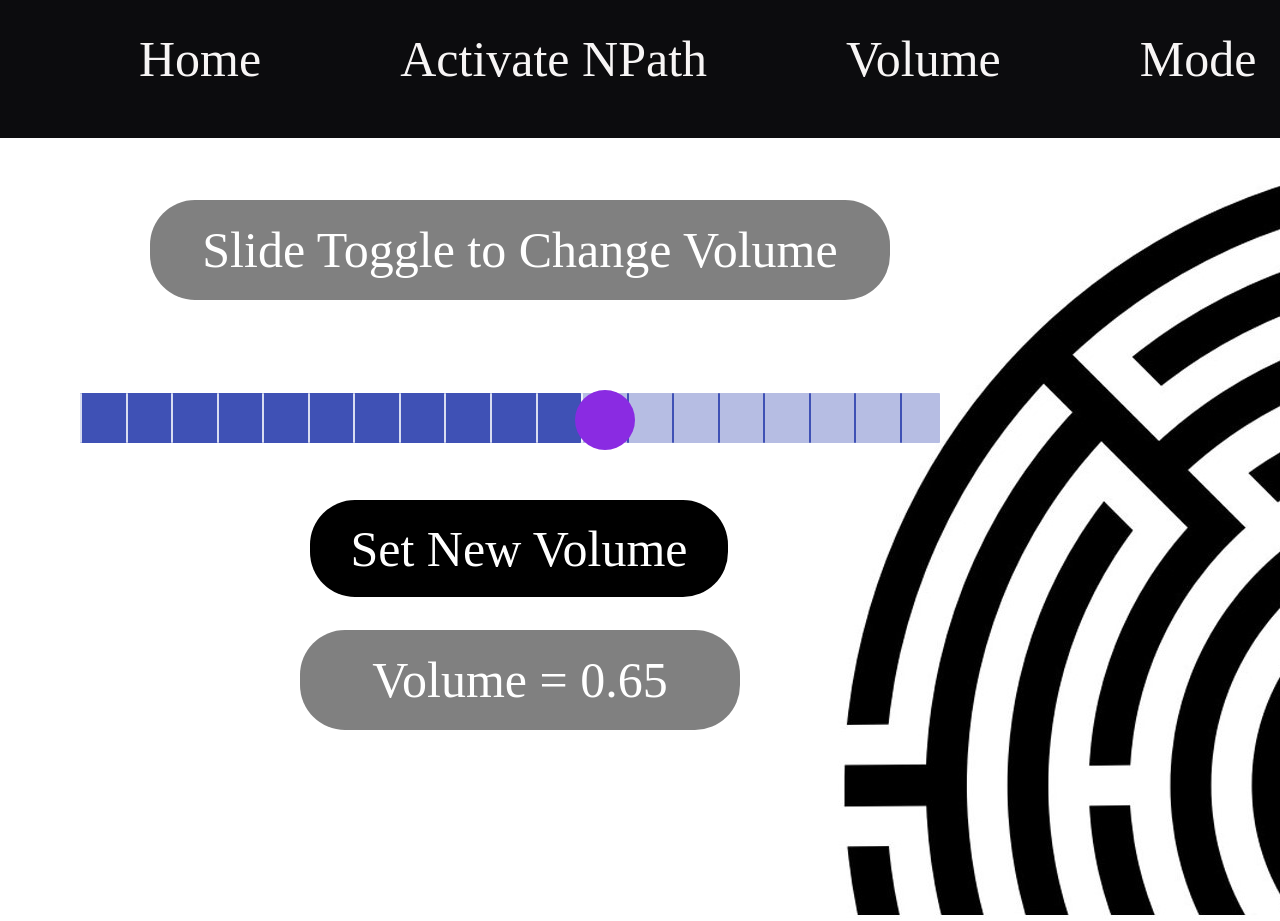
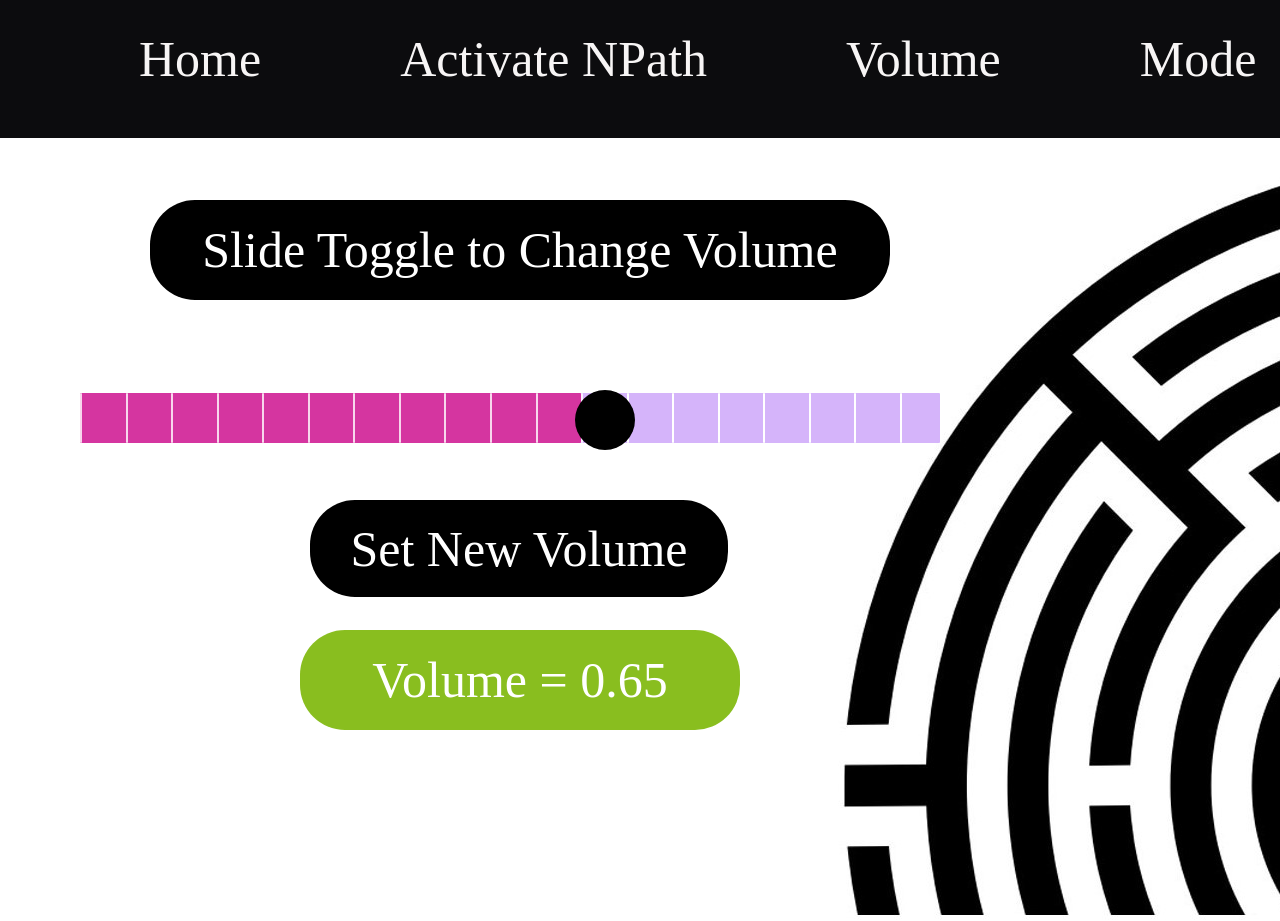
Before and after one commit to catburroughs/NPath, a React (Create React App) app in the folder Front_End/: page /volume in a window 1280 px wide. Shown: the top 921 px of the page. Built offline with nearby package versions, Linux system fonts and the light colour scheme; no server answers.

Commit message:
Slider edited and colour unified across site

```diff
--- a/Front_End/src/Global.css
+++ b/Front_End/src/Global.css
@@ -48,7 +48,7 @@ a:active {
 
 .Headline{
   position: absolute;
-  background-color: grey;
+  background-color: black;
   padding: 20px;
   height: 60px;
   border-radius: 45px;
@@ -61,7 +61,7 @@ a:active {
 
 .VolumeInput{
   position: absolute;
-  background-color: grey;
+  background-color: rgba(137,190,31,1);
   padding: 20px;
   height: 60px;
   border-radius: 45px;
@@ -93,7 +93,7 @@ a:active {
   align-items: flex-start;
   height: auto;
   left: 80px;
-  top: 280px;
+  top: 290px;
   width: 700px;
 }
 
--- a/Front_End/src/components/Buttons/SetTouchpadButton/SetTouchpadButton.css
+++ b/Front_End/src/components/Buttons/SetTouchpadButton/SetTouchpadButton.css
@@ -1,7 +1,7 @@
 
 .SetTouchpadButton {
   left: 50px;
-  top: 640px;
+  top: 650px;
   position: absolute;
   overflow: visible;
   height: 80px;
@@ -21,7 +21,7 @@
 
 .Back_to_Upload_Button{
   left: 50px;
-  top: 180px;
+  top: 190px;
   position: absolute;
   overflow: visible;
   z-index: 2;
--- a/Front_End/src/components/Buttons/SetVolumeButtons/SetVolumeButton.css
+++ b/Front_End/src/components/Buttons/SetVolumeButtons/SetVolumeButton.css
@@ -11,6 +11,6 @@
   }
 
   .SetVolumeButton:hover {
-    background-color:blueviolet;
+    background-color:rgb(242, 169, 12);
     cursor: pointer;
   }
--- a/Front_End/src/components/Slider/VolumeSlider.css
+++ b/Front_End/src/components/Slider/VolumeSlider.css
@@ -16,26 +16,31 @@
     top:15px;
     height: 60px;
     width:60px;
-    color: blueviolet;
+    color:  black;
 }
 
 .slider .MuiSlider-valueLabel{
     top:-60px;
     left: 15px;
     font-size:large;
-    background: blueviolet;
+    background:  rgba(145,60,241,1);
 }
 
 .slider .MuiSlider-rail{
     height: 50px;
     width: 860px;
+    color:  rgba(145,60,241,1);
 }
 
 .slider .MuiSlider-track{
     height: 50px;
     width: 880px;
+    background:  rgba(213,53,160,1);
+
 }
 
 .slider .MuiSlider-mark{
     height: 50px;
+    color: rgba(255,255,255,1);
+
 }
```
